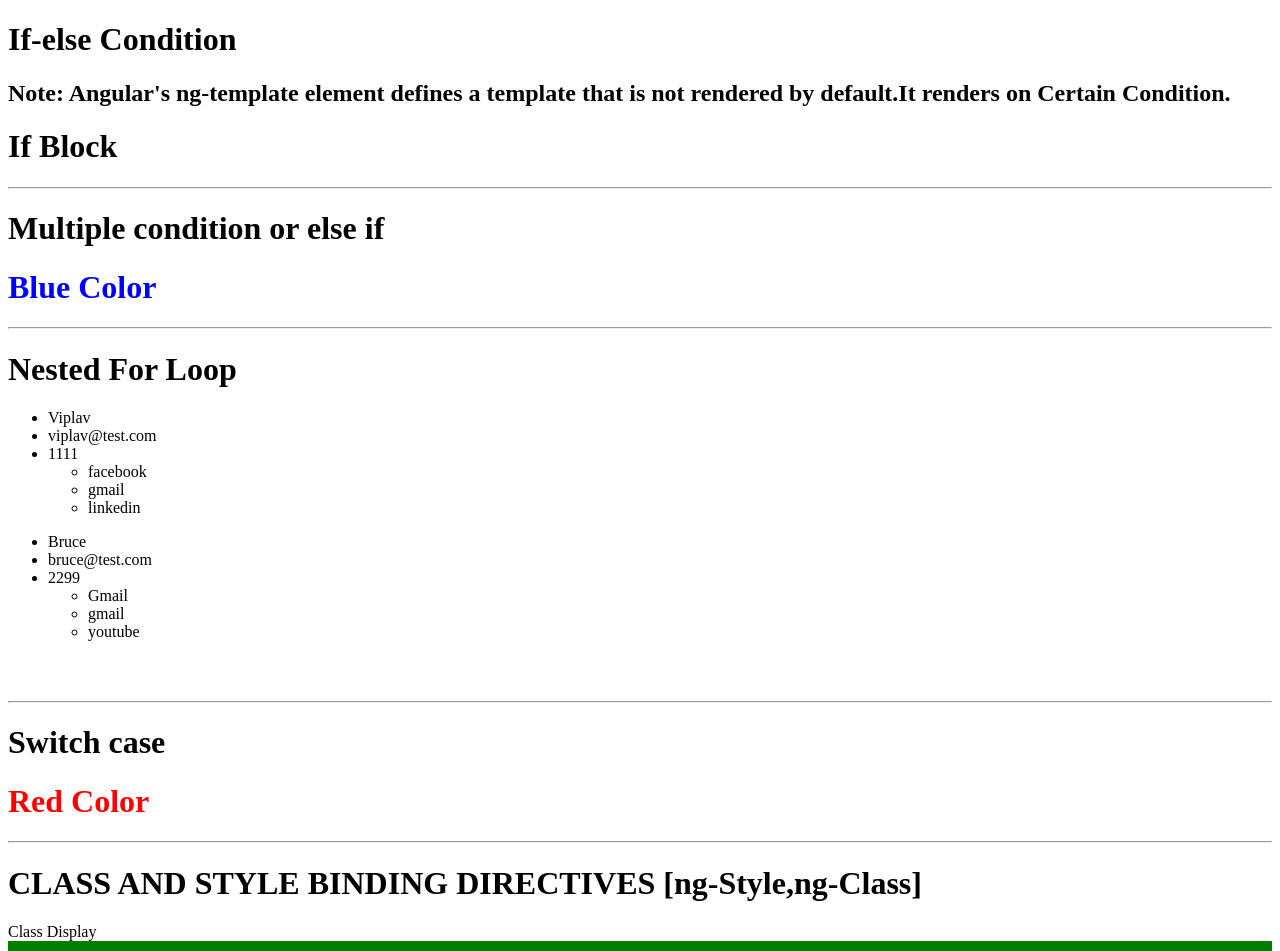
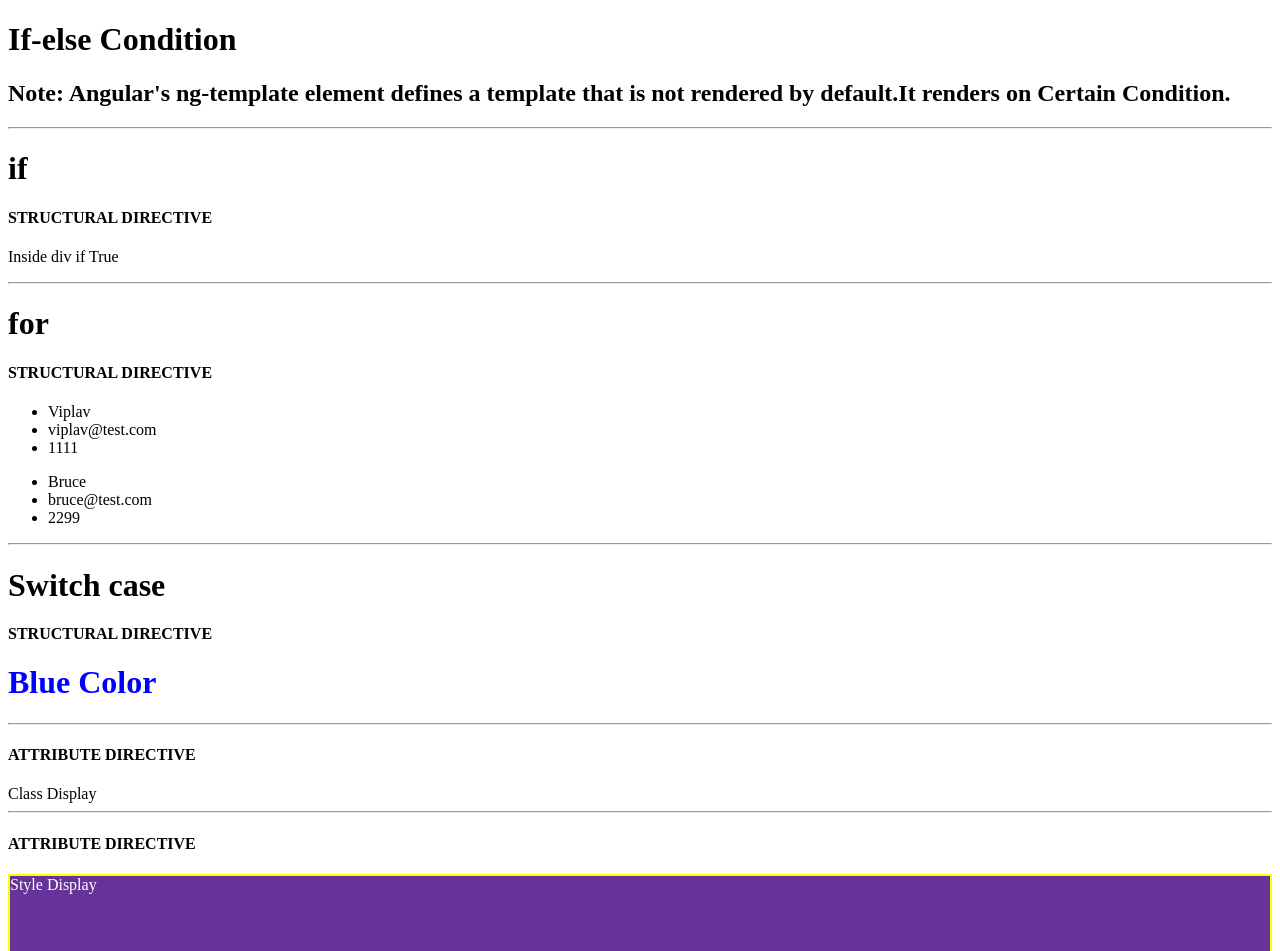
Before and after one commit to viplavdhande91/AngularProjectTraining, an Angular app: page / in a window 1280 px wide. Shown: the top 951 px of the page. Built offline with nearby package versions, Linux system fonts and the light colour scheme.

Commit message:
ui changed

```diff
--- a/angular.json
+++ b/angular.json
@@ -97,5 +97,8 @@
         }
       }
     }
+  },
+  "cli": {
+    "analytics": false
   }
 }
--- a/src/app/app.component.html
+++ b/src/app/app.component.html
@@ -4,49 +4,32 @@
   Note: Angular's ng-template element defines a template that is not rendered by
   default.It renders on Certain Condition.
 </h2>
-<h1 *ngIf="show; then ifBlock; else elseBlock"></h1>
-
-<ng-template #ifBlock>
-  <h1>If Block</h1>
-</ng-template>
-
-<ng-template #elseBlock>
-  <h1>Else Block</h1>
-</ng-template>
 
 <hr />
-
-<h1>Multiple condition or else if</h1>
-
-
-<ng-template [ngIf]="color === 'red'">
-  <h1 style="color: red">Red Color</h1>
-</ng-template>
-<ng-template [ngIf]="color === 'green'">
-  <h1 style="color: green">Green Color</h1>
-</ng-template>
-<ng-template [ngIf]="color === 'blue'">
-  <h1 style="color: blue">Blue Color</h1>
-</ng-template>
+<h1>if</h1>
+<h4>STRUCTURAL DIRECTIVE</h4>
+<div *ngIf="show">
+  <p>Inside div if True</p>
+</div>
 
 <hr />
-
-<h1>Nested For Loop</h1>
+<h1>for</h1>
+<h4>STRUCTURAL DIRECTIVE</h4>
 
 <ul *ngFor="let user of users">
   <li>{{ user.name }}</li>
   <li>{{ user.email }}</li>
   <li>{{ user.phone }}</li>
-  <ul *ngFor="let account of user.accounts">
-    <li>{{ account }}</li>
-  </ul>
+
 </ul>
-<br /><br />
 
 <hr />
 
+
 <h1>Switch case</h1>
-<div [ngSwitch]="color1">
+<h4>STRUCTURAL DIRECTIVE</h4>
+
+<div [ngSwitch]="color">
   <h1 *ngSwitchCase="'red'" style="color: red">Red Color</h1>
   <h1 *ngSwitchCase="'green'" style="color: green">Green Color</h1>
   <h1 *ngSwitchCase="'blue'" style="color: blue">Blue Color</h1>
@@ -56,8 +39,13 @@
 
 <hr />
 
-<h1>CLASS AND STYLE BINDING DIRECTIVES [ng-Style,ng-Class]</h1>
+<h4>ATTRIBUTE DIRECTIVE</h4>
 
-<div class="class0" [ngClass]="multiClasses">Class Display</div>
+<div class="class0" [ngClass]="multiClasses">
+
+  Class Display
+</div>
+<hr />
+<h4>ATTRIBUTE DIRECTIVE</h4>
 
 <div [ngStyle]="multiStyles">Style Display</div>
--- a/src/app/app.component.ts
+++ b/src/app/app.component.ts
@@ -16,11 +16,10 @@ export class AppComponent {
 
   color = "blue";
 
-  color1 = "red";
 
   users = [
-    { name: 'Viplav', phone: '1111', email: 'viplav@test.com', accounts: ['facebook', 'gmail', 'linkedin'] },
-    { name: 'Bruce', phone: '2299', email: 'bruce@test.com', accounts: ['Gmail', 'gmail', 'youtube'] },
+    { name: 'Viplav', phone: '1111', email: 'viplav@test.com' },
+    { name: 'Bruce', phone: '2299', email: 'bruce@test.com' },
 
   ]
 
@@ -32,8 +31,10 @@ export class AppComponent {
   };
 
   multiStyles = {
-    'background': 'red',
-    'border': '10px solid green'
+    'background': 'rebeccapurple',
+    'border': '2px solid yellow',
+    'color': '#fff',
+    'height': '100px'
   };
 
 }
```
